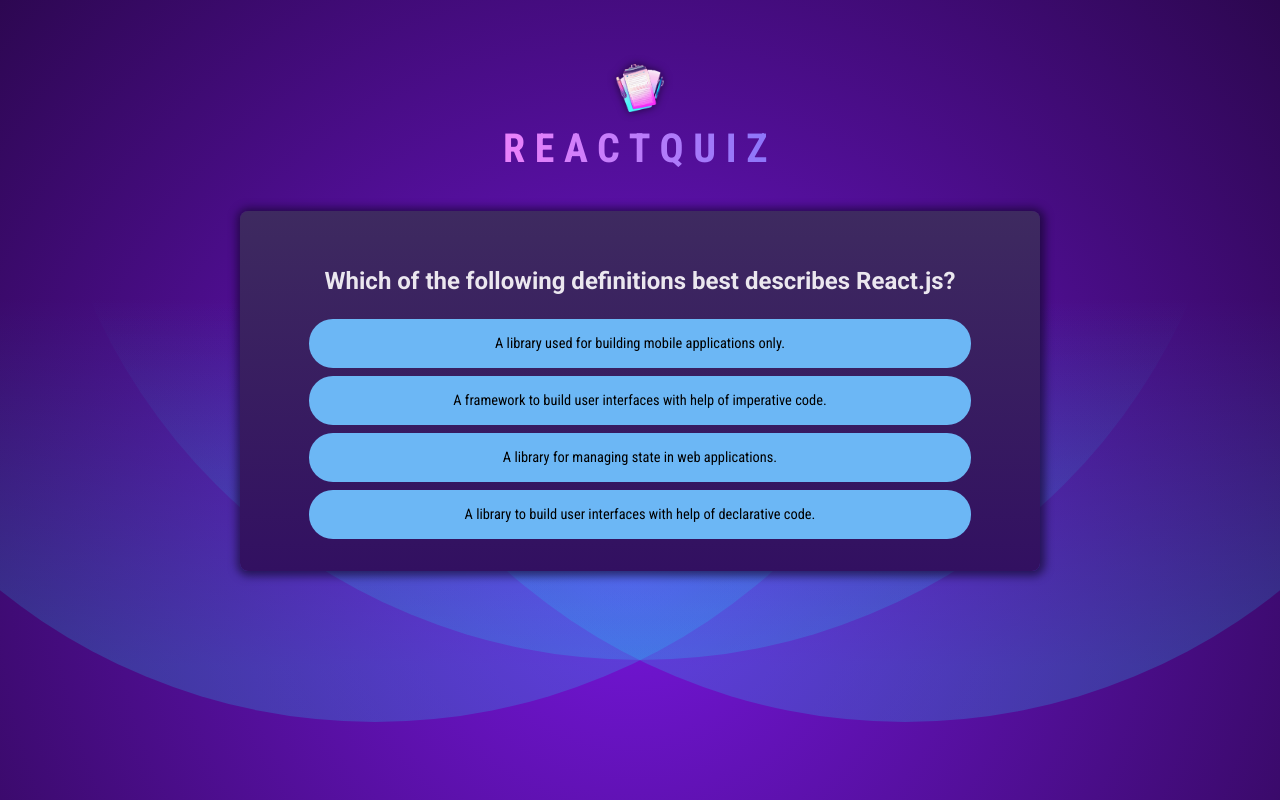
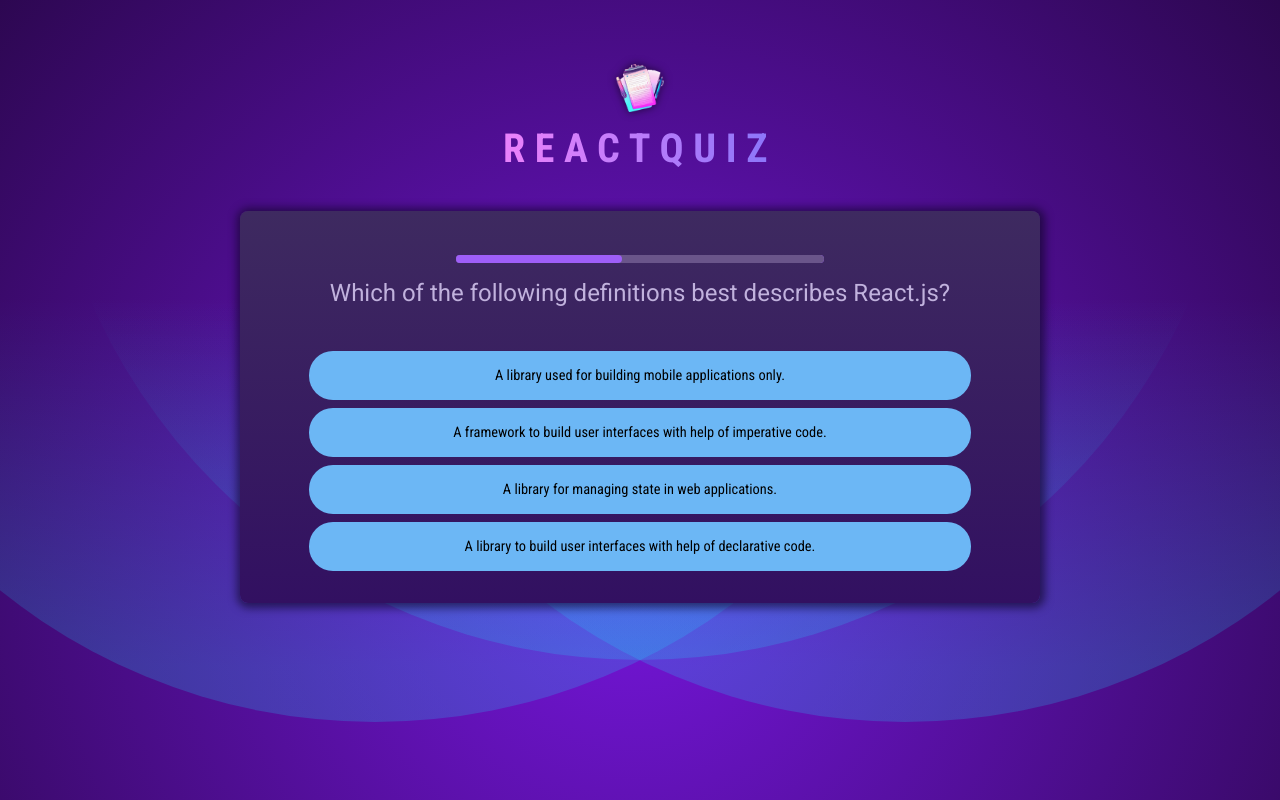
Before and after one commit to cristian-corbalan/react-quiz, a React (Vite) app: page / in a window 1280 px wide. Built offline with nearby package versions, Linux system fonts and the light colour scheme.

Commit message:
Create question timer

```diff
--- /dev/null
+++ b/src/components/QuestionTimer.jsx
@@ -0,0 +1,24 @@
+import { useEffect, useState } from 'react';
+
+
+export default function QuestionTimer({timeout, onTimeout}) {
+  const [remainingTime, setRemainingTime] = useState(timeout);
+
+  useEffect(() => {
+    console.log("EXPIRE TIMER");
+    const timer = setTimeout(onTimeout, timeout);
+
+    return () => clearTimeout(timer);
+  }, [timeout, onTimeout]);
+
+
+  useEffect(() => {
+    console.log("INTERVAL");
+    const interval = setInterval(() => {
+      setRemainingTime(prevRemainingTime => prevRemainingTime - 10);
+    }, 10);
+
+    return () => clearInterval(interval)
+  }, []);
+  return <progress id="question-time" value={remainingTime} max={timeout} />
+}
--- a/src/components/Quiz.jsx
+++ b/src/components/Quiz.jsx
@@ -1,6 +1,7 @@
-import { useState } from 'react';
+import { useCallback, useState } from 'react';
 import QUESTIONS from '../utilities/questions.js';
 import quizCompleteImg from '../assets/quiz-complete.png';
+import QuestionTimer from './QuestionTimer.jsx';
 
 
 export default function Quiz() {
@@ -9,17 +10,17 @@
   const activeQuestionIndex = userAnswers.length
 
 
-  function handleSelectAnswer(selectedAnswer) {
-    console.info("Selected answer:", selectedAnswer);
-
+  const handleSelectAnswer = useCallback(function handleSelectAnswer(selectedAnswer) {
     setUserAnswers(prevUserAnswers => {
       return [...prevUserAnswers, selectedAnswer]
     })
-  }
+  }, []);
+
+  const onTimeOut = useCallback(() => handleSelectAnswer(null), [handleSelectAnswer]);
 
   // Quiz complete:
   const quizComplete = activeQuestionIndex === QUESTIONS.length
-  if(quizComplete){
+  if (quizComplete) {
     return (
       <div id="summary">
         <img src={quizCompleteImg} alt="Trophy icon" />
@@ -31,10 +32,10 @@
   const shuffledAnswers = [...QUESTIONS[activeQuestionIndex].answers];
   shuffledAnswers.sort(() => Math.random() - 0.5);
 
-
   return (
     <div id="quiz">
-      <div id="questions">
+      <div id="question">
+        <QuestionTimer key={activeQuestionIndex} timeout={10000} onTimeout={onTimeOut} />
         <h2>{QUESTIONS[activeQuestionIndex].text}</h2>
         <ul id="answers">
           {shuffledAnswers.map(answer =>
```
